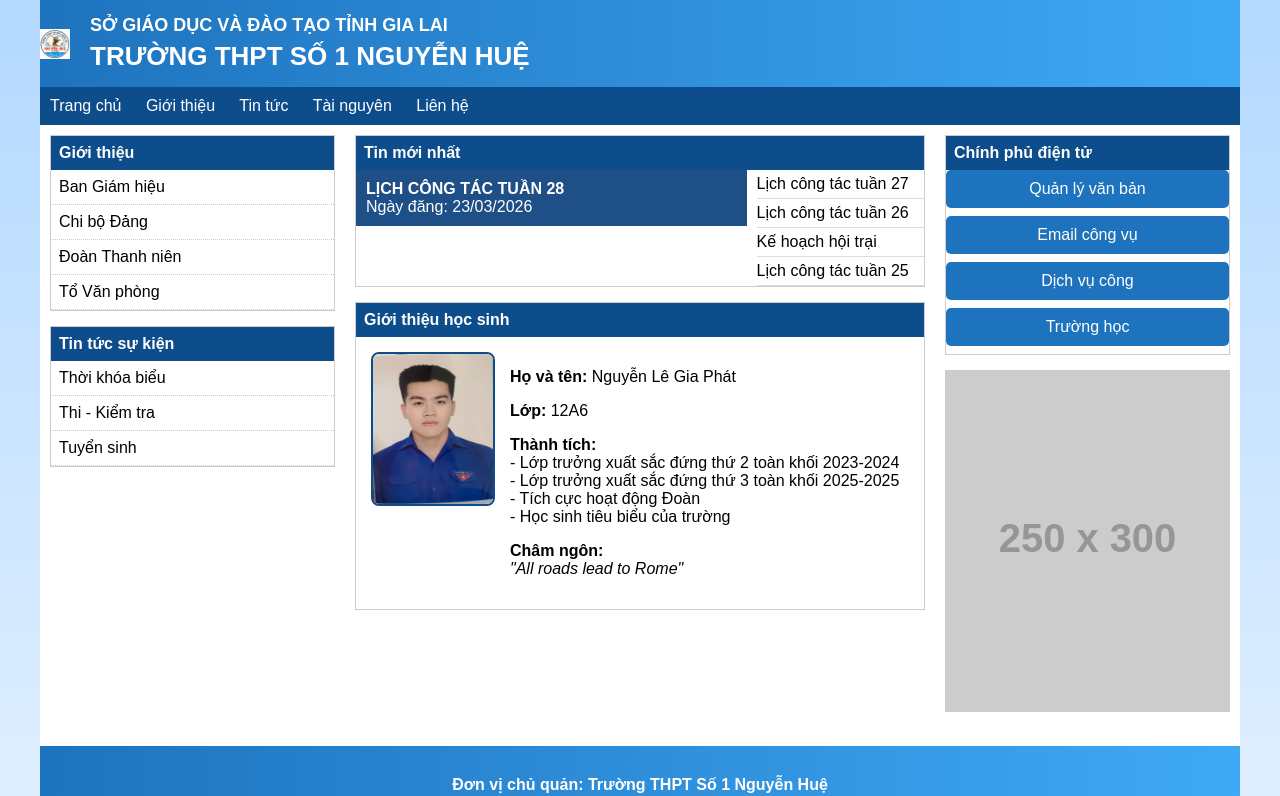
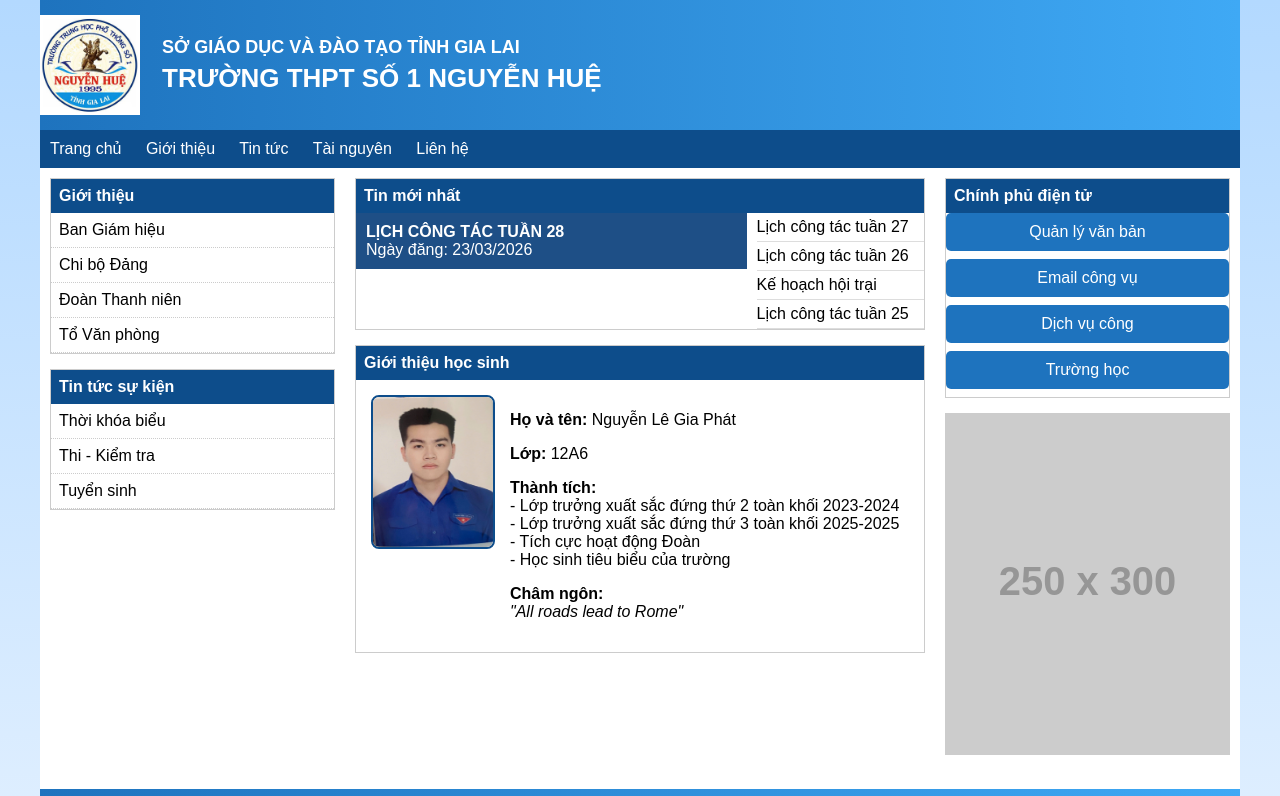
Before and after one commit to Human-01O/congenial-sniffle, a plain HTML site: page index.html in a window 1280 px wide. Shown: the top 796 px of the page. Drawn offline with Linux system fonts and the light colour scheme; placeholder pictures from the web are drawn by us.

Commit message:
Update index.html

```diff
--- a/index.html
+++ b/index.html
@@ -176,7 +176,7 @@ body {
 <!-- HEADER -->
 <div class="header">
     <div class="header-content">
-        <img src="a1.jpg" style="width: 30px; height: 30px; margin-right: 20px;">
+        <img src="a1.jpg" style="width: 100px; height: 100px; margin-right: 22px;">
         <div class="title">
             <h2>SỞ GIÁO DỤC VÀ ĐÀO TẠO TỈNH GIA LAI</h2>
             <h1>TRƯỜNG THPT SỐ 1 NGUYỄN HUỆ</h1>
```
